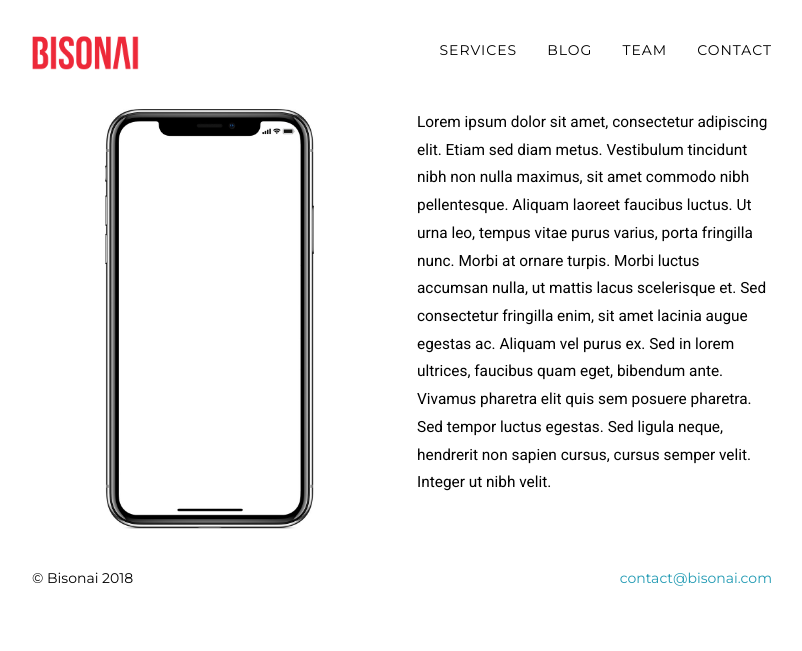
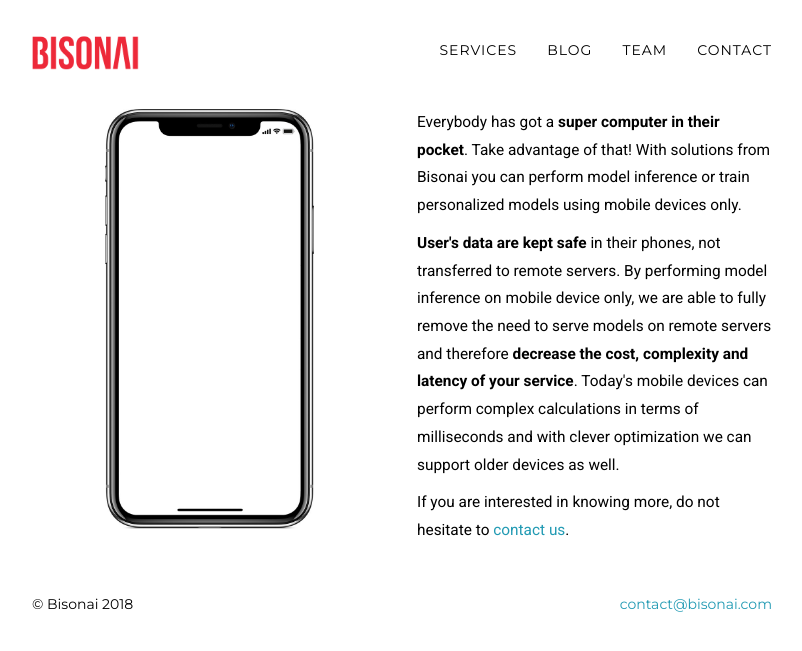
Before and after one commit to martinkersner/bisonai_www, a Jekyll site: the page built from index.html, in a window 1280 px wide. Shown: the top 651 px of the page, without its empty margins (238-1040 px from the left). Built offline with Jekyll 4.4.1, drawn with Linux system fonts in a browser that asks for light colours.

Commit message:
Update index text

```diff
--- a/index.html
+++ b/index.html
@@ -8,6 +8,18 @@ layout: index
     </div>
 
     <div class="col-md-6 phone-demo">
-<p>Lorem ipsum dolor sit amet, consectetur adipiscing elit. Etiam sed diam metus. Vestibulum tincidunt nibh non nulla maximus, sit amet commodo nibh pellentesque. Aliquam laoreet faucibus luctus. Ut urna leo, tempus vitae purus varius, porta fringilla nunc. Morbi at ornare turpis. Morbi luctus accumsan nulla, ut mattis lacus scelerisque et. Sed consectetur fringilla enim, sit amet lacinia augue egestas ac. Aliquam vel purus ex. Sed in lorem ultrices, faucibus quam eget, bibendum ante. Vivamus pharetra elit quis sem posuere pharetra. Sed tempor luctus egestas. Sed ligula neque, hendrerit non sapien cursus, cursus semper velit. Integer ut nibh velit.</p>
+<p>
+  Everybody has got a <strong>super computer in their pocket</strong>. Take advantage of that!
+
+  With solutions from Bisonai you can perform model inference or train personalized models using mobile devices only.
+</p>
+<p>
+  <strong>User's data are kept safe</strong> in their phones, not transferred to remote servers.
+  By performing model inference on mobile device only, we are able to fully remove the need to serve models on remote servers and therefore <strong>decrease the cost, complexity and latency of your service</strong>.
+  Today's mobile devices can perform complex calculations in terms of milliseconds and with clever optimization we can support older devices as well.
+</p>
+<p>
+  If you are interested in knowing more, do not hesitate to <a hreaf="mailto:contact@bisonai.com">contact us</a>.
+</p>
     </div>
     </div>
```
